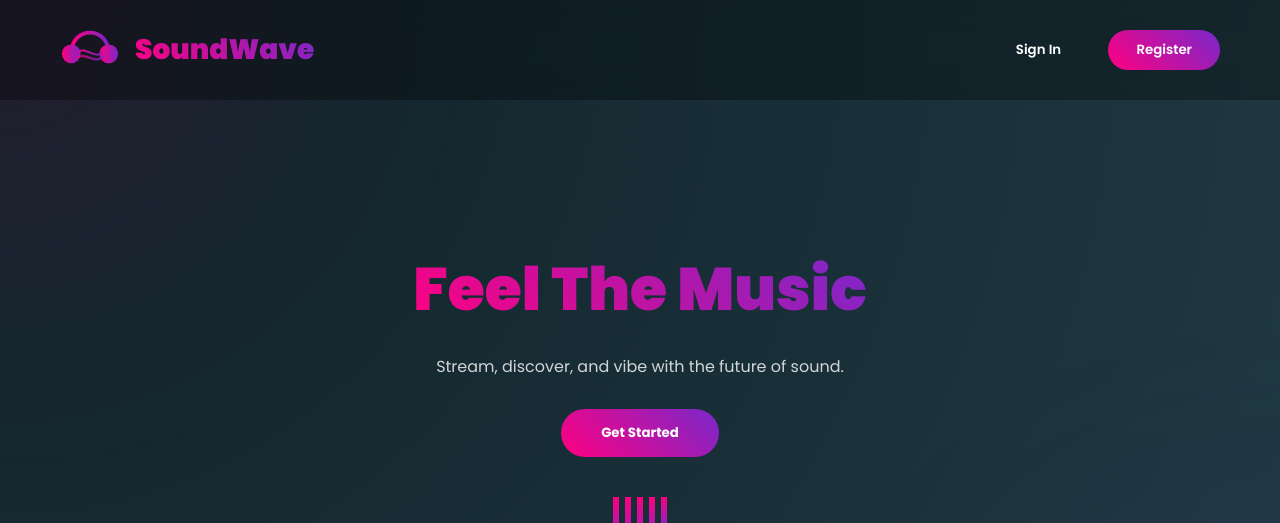
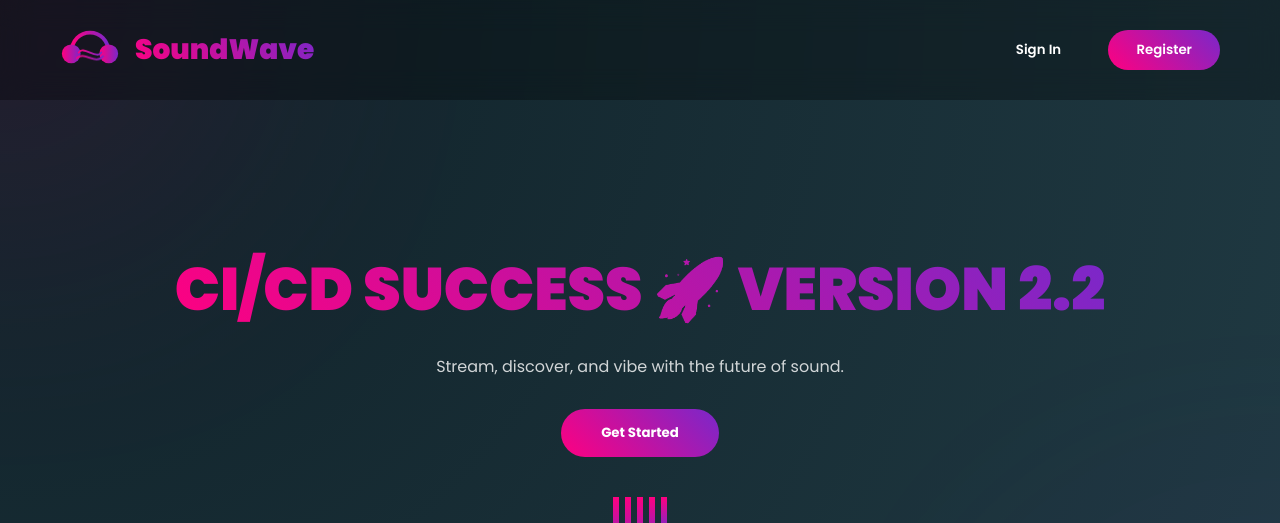
Before and after one commit to rahil-test123/project-devops, a Flask app: page / in a window 1280 px wide; the page is wider, and only the part inside the window is pictured. Shown: the top 523 px of that part. Run offline with Flask 3, Linux system fonts and the light colour scheme.

Commit message:
Demo CI/CD

```diff
--- a/app/templates/index.html
+++ b/app/templates/index.html
@@ -2,7 +2,7 @@
 <html lang="en">
 <head>
 <meta charset="UTF-8">
-<title>SoundWave123123</title>
+<title>SoundWave</title>
 <meta name="viewport" content="width=device-width, initial-scale=1.0">
 <link href="https://fonts.googleapis.com/css2?family=Poppins:wght@400;600;700;900&display=swap" rel="stylesheet">
 
@@ -359,7 +359,7 @@
 </div>
 
 <section class="hero">
-<h1>Feel The Music</h1>
+<h1 style="color:yellow;">CI/CD SUCCESS 🚀 VERSION 2.2</h1>
 <p>Stream, discover, and vibe with the future of sound.</p>
 <a href="/browse"><button>Get Started</button></a>
 
```
